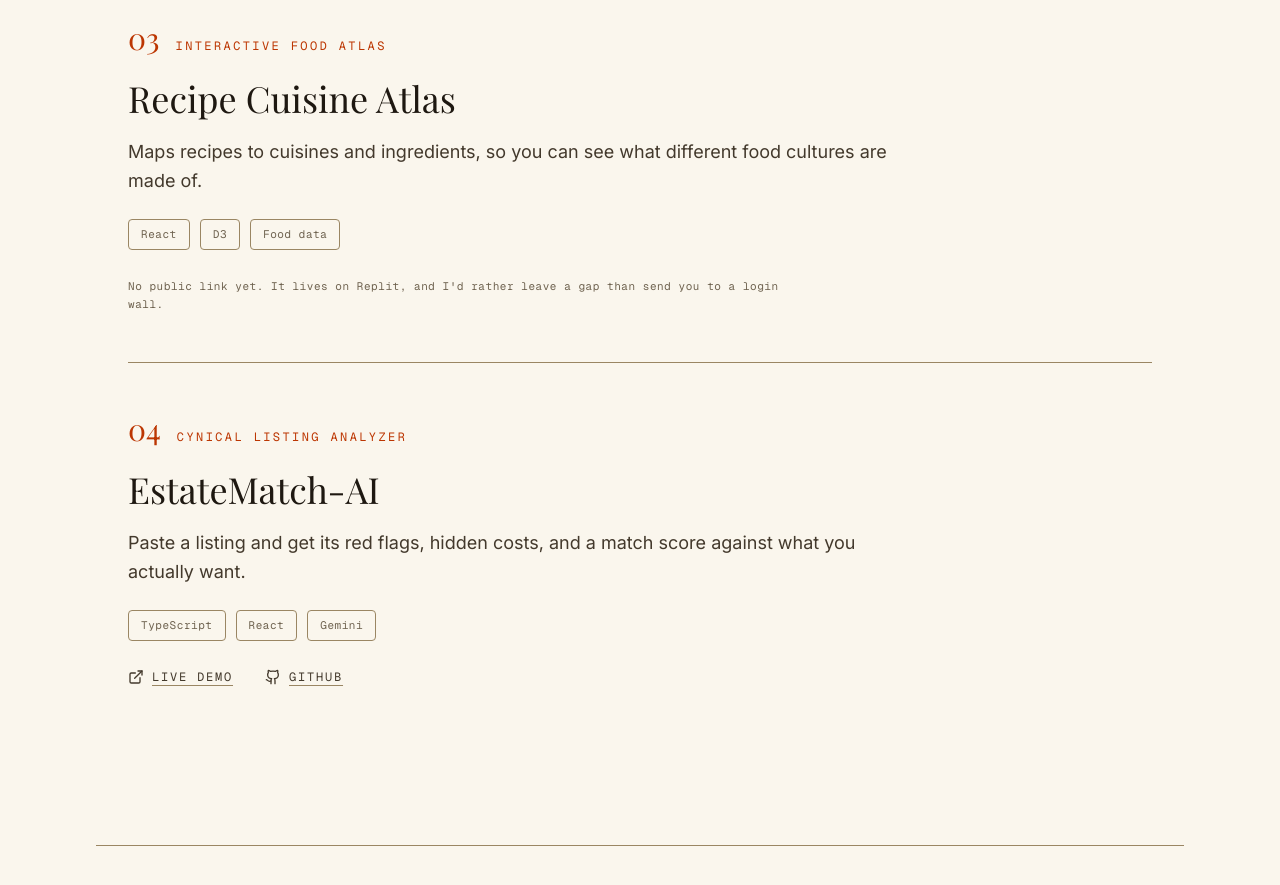
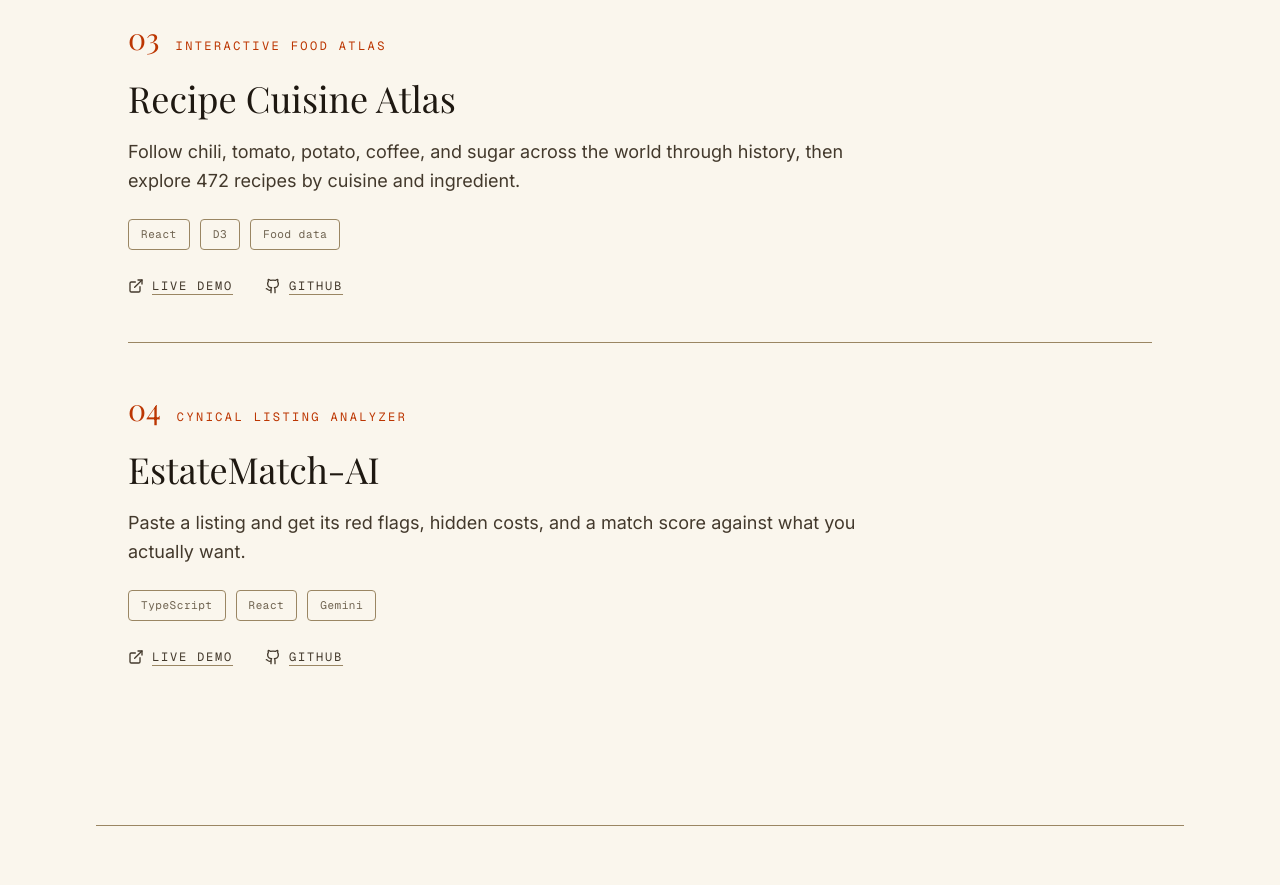
Before and after one commit to aaryan0909/v0-aaryan-chawla-manifesto, a Next.js app: page / in a window 1280 px wide. Shown: the part 3020-3905 px from the top of the page. Built offline with nearby package versions, Linux system fonts and the light colour scheme; a web font is replaced by a local one.

Commit message:
feat(work): Recipe Atlas card gets live demo + GitHub links (Atlas shipped on Vercel/GitHub)

```diff
--- a/components/work.tsx
+++ b/components/work.tsx
@@ -85,10 +85,10 @@ const projects: Project[] = [
     kicker: "Interactive food atlas",
     title: "Recipe Cuisine Atlas",
     description:
-      "Maps recipes to cuisines and ingredients, so you can see what different food cultures are made of.",
+      "Follow chili, tomato, potato, coffee, and sugar across the world through history, then explore 472 recipes by cuisine and ingredient.",
     tags: ["React", "D3", "Food data"],
-    unavailableNote:
-      "No public link yet. It lives on Replit, and I'd rather leave a gap than send you to a login wall.",
+    demoHref: "https://recipe-atlas-taupe.vercel.app",
+    githubHref: "https://github.com/aaryan0909/recipe-atlas",
   },
   {
     number: "04",
```
